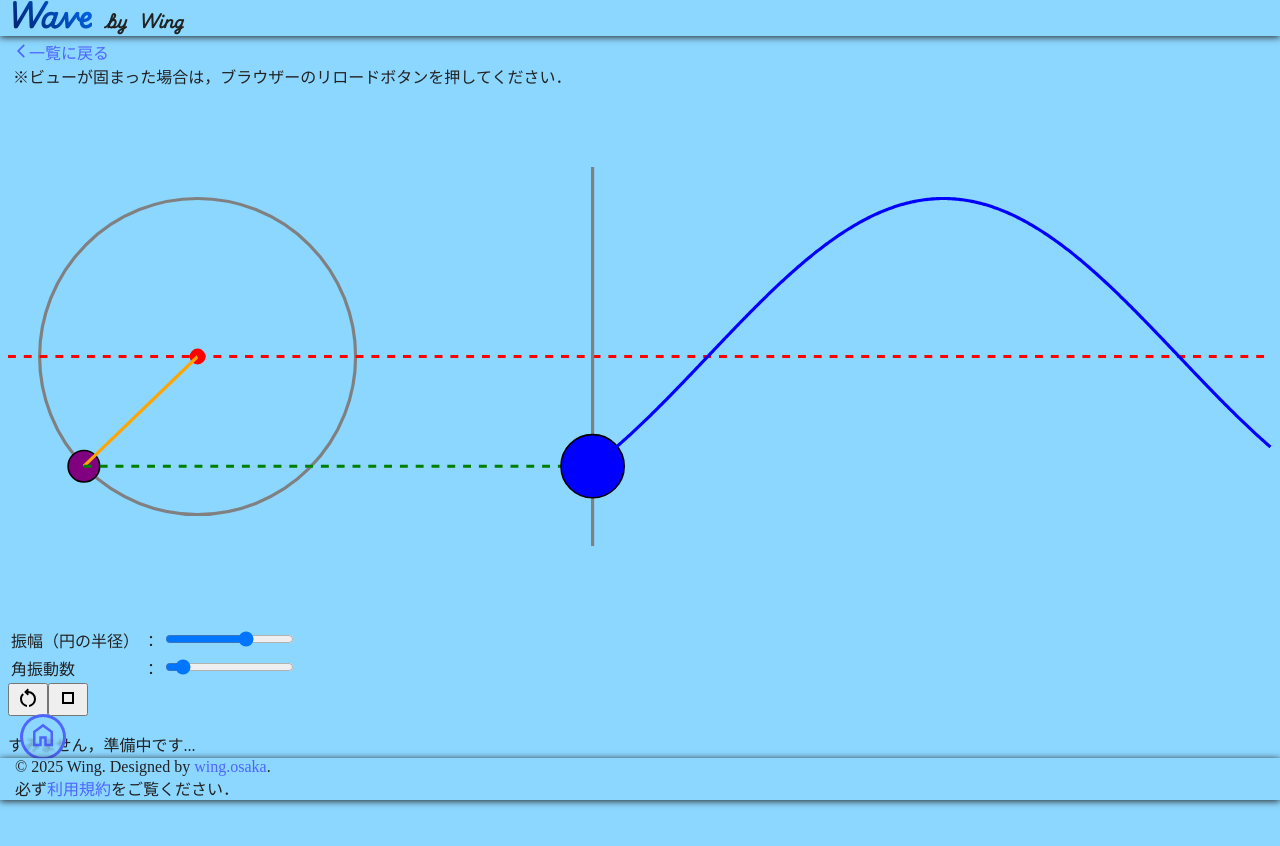
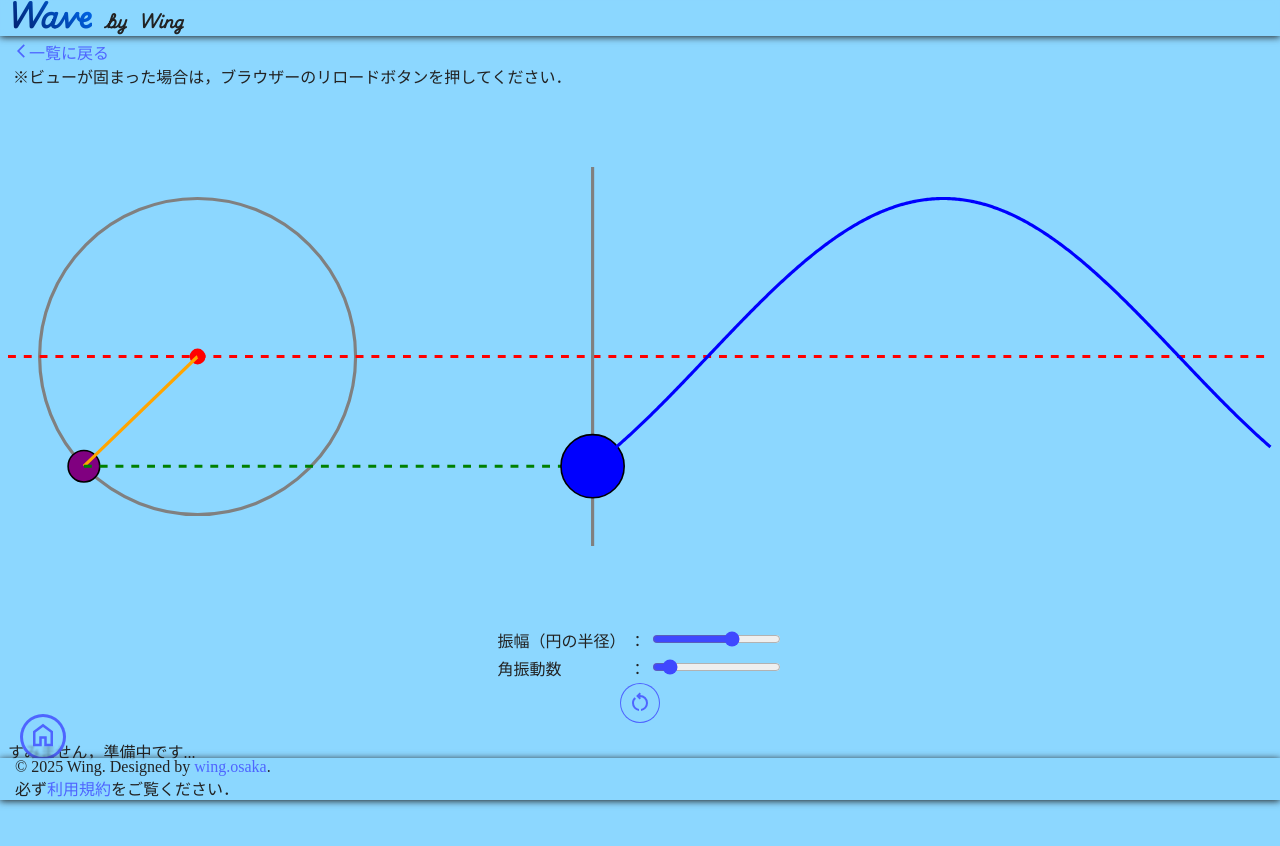
Before and after one commit to te-wing/wave.graphics, a Next.js app: page /wavelayout/sinwave in a window 1280 px wide. Shown: the top 846 px of the page. Built offline with nearby package versions, Linux system fonts and the light colour scheme; a web font is replaced by a local one.

Commit message:
ストップボタンいらんな．

```diff
--- a/src/app/wavelayout/sinwave/canvas.tsx
+++ b/src/app/wavelayout/sinwave/canvas.tsx
@@ -328,13 +328,6 @@ const OscillationCanvas: React.FC<OscillationCanvasProps> = ({
           <button className={styles.button} onClick={handleReset}> {/* stylesモジュールを使用 */}
             <svg xmlns="http://www.w3.org/2000/svg" height="24px" viewBox="0 -960 960 960" width="24px" fill="currentColor"><path d="M440-122q-121-15-200.5-105.5T160-440q0-66 26-126.5T260-672l57 57q-38 34-57.5 79T240-440q0 88 56 155.5T440-202v80Zm80 0v-80q87-16 143.5-83T720-440q0-100-70-170t-170-70h-3l44 44-56 56-140-140 140-140 56 56-44 44h3q134 0 227 93t93 227q0 121-79.5 211.5T520-122Z"/></svg>
           </button>
-          <button className={styles.button} onClick={handlePlayPause}> {/* stylesモジュールを使用 */}
-            {isPlaying ? (
-              <svg xmlns="http://www.w3.org/2000/svg" height="24px" viewBox="0 -960 960 960" width="24px" fill="currentColor"><path d="M320-640v320-320Zm-80 400v-480h480v480H240Zm80-80h320v-320H320v320Z"/></svg>
-            ) : (
-              <svg xmlns="http://www.w3.org/2000/svg" height="24px" viewBox="0 -960 960 960" width="24px" fill="currentColor"><path d="M320-200v-560l440 280-440 280Zm80-280Zm0 134 210-134-210-134v268Z"/></svg>
-            )}
-          </button>
         </div>
       </div>
     </>
--- a/src/app/wavelayout/sinwave/sincanvas.module.scss
+++ b/src/app/wavelayout/sinwave/sincanvas.module.scss
@@ -0,0 +1,28 @@
+.slider {
+  accent-color: var(--a-default);
+}
+
+.controls {
+  display: flex;
+  flex-direction: column;
+  align-items: center;
+}
+
+.buttonList {
+  flex-direction: row;
+}
+
+.button {
+  height: 40px;
+  width: 40px;
+  border-radius: 50%;
+  background-color: var(--background);
+  color: var(--a-default);
+  align-items: center;
+  justify-content: center;
+  border: 1px solid var(--a-default);
+  margin: 0 4px;
+  :hover {
+    color: var(--a-hover);
+  }
+}
```
